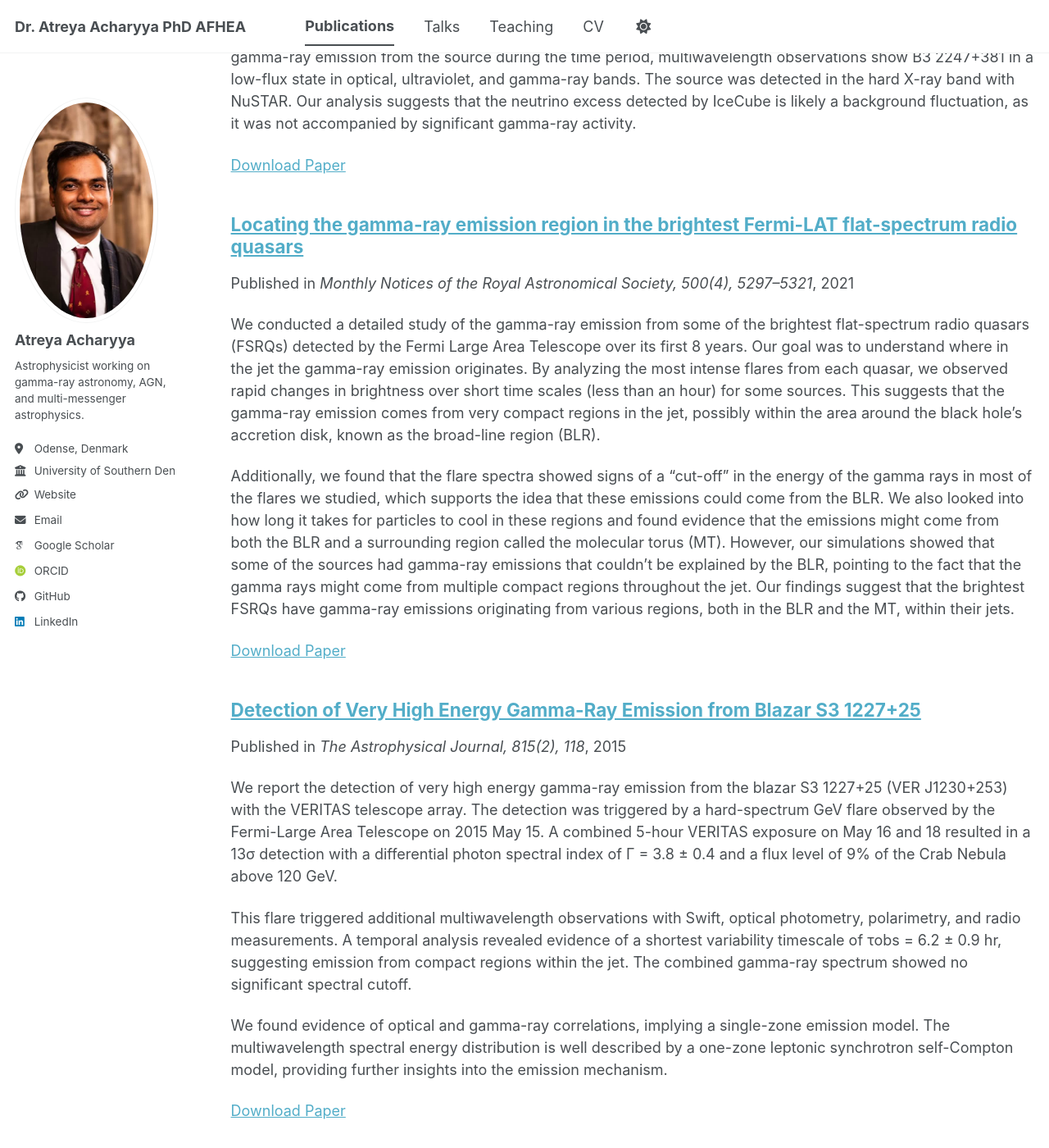
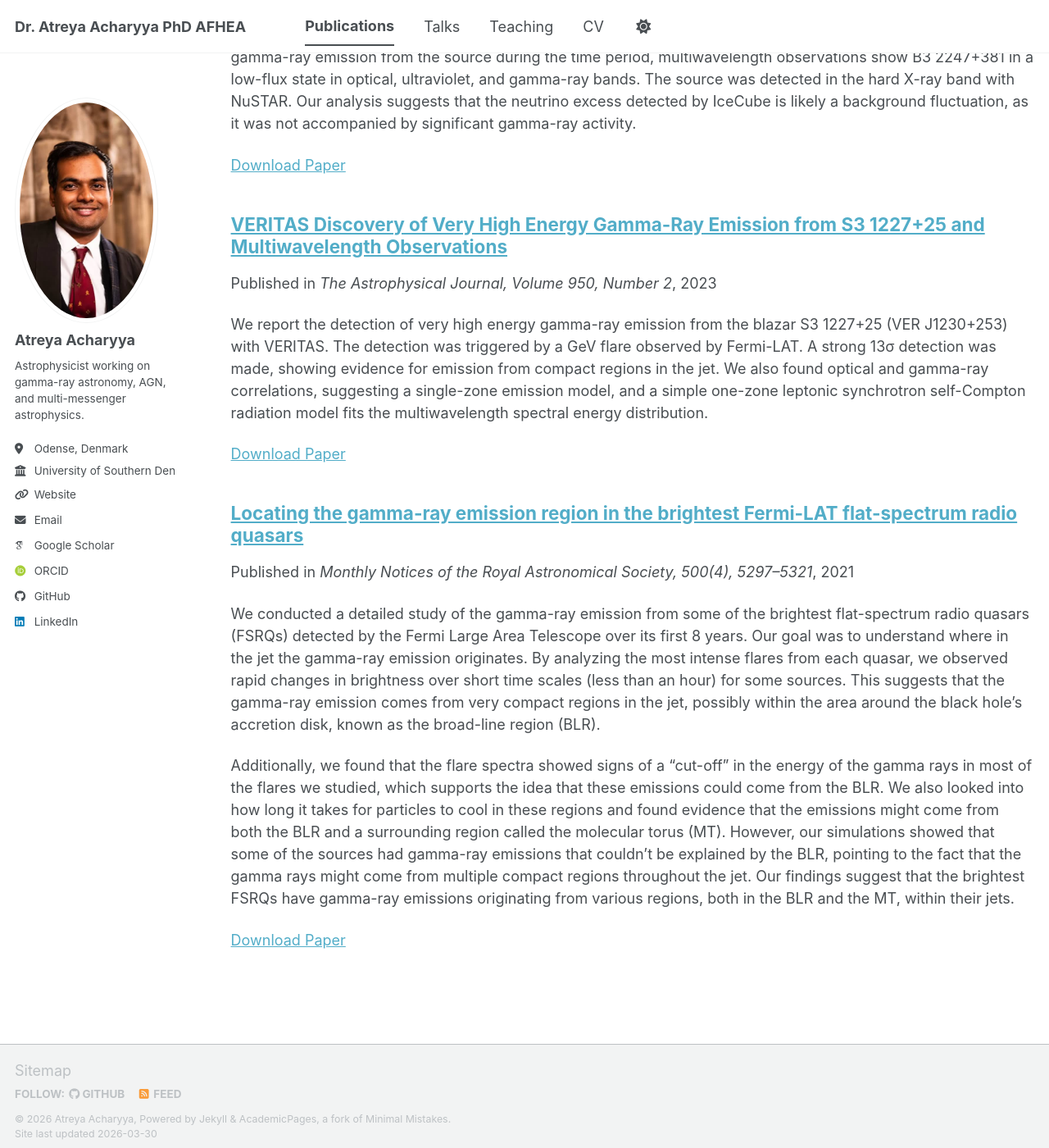
Before and after one commit to atreyaacharyya/atreyaacharyya.github.com, a Jekyll site: the page built from _pages/publications.html, in a window 1280 px wide and 1400 px high, scrolled down 1159 px. Shown: the whole window at 82% size. Built offline with Jekyll 4.4.1, drawn with Linux system fonts in a browser that asks for light colours; some web fonts are replaced; a script bundle is joined from its source files by our own code; library files that are not in the unit come from our copies.

Commit message:
Update S31227.md

```diff
--- a/_publications/S31227.md
+++ b/_publications/S31227.md
@@ -1,15 +1,11 @@
 ---
-title: "Detection of Very High Energy Gamma-Ray Emission from Blazar S3 1227+25"
+title: "VERITAS Discovery of Very High Energy Gamma-Ray Emission from S3 1227+25 and Multiwavelength Observations"
 collection: publications
 category: manuscripts
-permalink: /publication/acharyya_2015_s3_1227
-date: 2015-05-16
-venue: "The Astrophysical Journal, 815(2), 118"
-paperurl: "https://doi.org/10.1088/0004-637X/815/2/118"
+permalink: /publication/acharyya_2023_s3_1227
+date: 2023-06-20
+venue: "The Astrophysical Journal, Volume 950, Number 2"
+paperurl: "https://doi.org/10.3847/1538-4357/acd2d0"
 excerpt: |
-  We report the detection of very high energy gamma-ray emission from the blazar S3 1227+25 (VER J1230+253) with the VERITAS telescope array. The detection was triggered by a hard-spectrum GeV flare observed by the Fermi-Large Area Telescope on 2015 May 15. A combined 5-hour VERITAS exposure on May 16 and 18 resulted in a 13σ detection with a differential photon spectral index of Γ = 3.8 ± 0.4 and a flux level of 9% of the Crab Nebula above 120 GeV.
-
-  This flare triggered additional multiwavelength observations with Swift, optical photometry, polarimetry, and radio measurements. A temporal analysis revealed evidence of a shortest variability timescale of τobs = 6.2 ± 0.9 hr, suggesting emission from compact regions within the jet. The combined gamma-ray spectrum showed no significant spectral cutoff.
-
-  We found evidence of optical and gamma-ray correlations, implying a single-zone emission model. The multiwavelength spectral energy distribution is well described by a one-zone leptonic synchrotron self-Compton model, providing further insights into the emission mechanism.
+  We report the detection of very high energy gamma-ray emission from the blazar S3 1227+25 (VER J1230+253) with VERITAS. The detection was triggered by a GeV flare observed by Fermi-LAT. A strong 13σ detection was made, showing evidence for emission from compact regions in the jet. We also found optical and gamma-ray correlations, suggesting a single-zone emission model, and a simple one-zone leptonic synchrotron self-Compton radiation model fits the multiwavelength spectral energy distribution.
 ---
```
